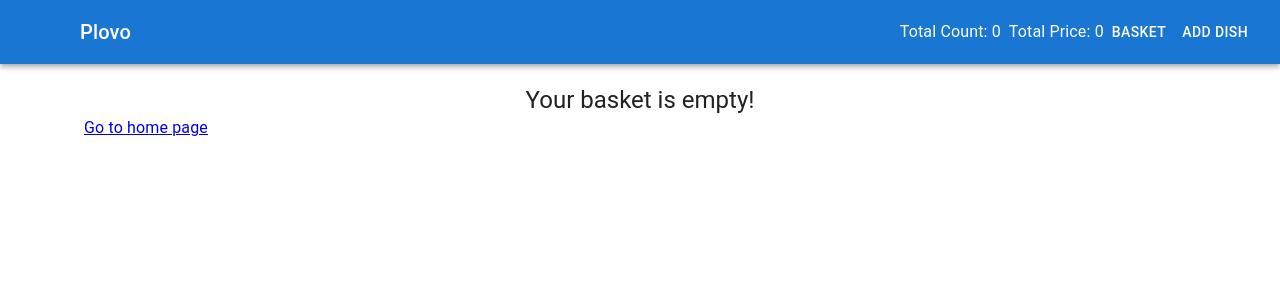
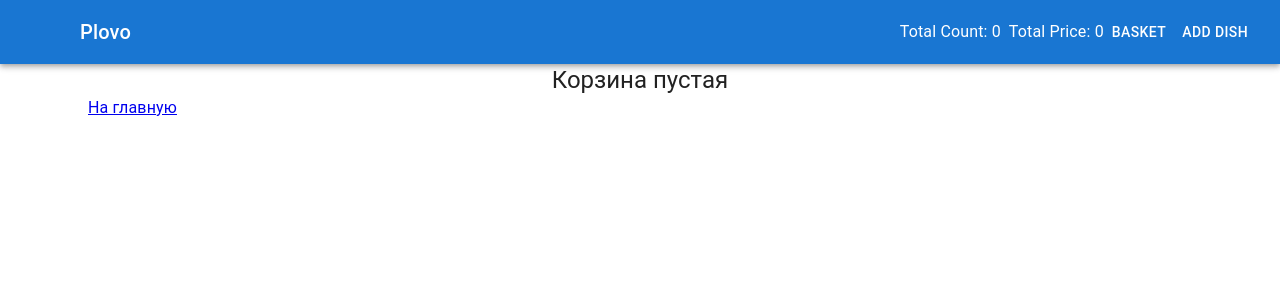
Before and after one commit to ihsant-lgtm/homework10, a React (Vite) app: page /basket in a window 1280 px wide. Shown: the top 300 px of the page. Built offline with nearby package versions, Linux system fonts and the light colour scheme; some icons are missing.

Commit message:
finished

```diff
--- a/src/App.tsx
+++ b/src/App.tsx
@@ -1,47 +1,118 @@
-import { Routes, Route } from "react-router"
-import { Header } from "./components/header/Header"
-import { Home } from "./pages/home/Home"
-import { Dish } from "./pages/dish/Dish"
-import { AddDish } from "./pages/add-dish/AddDish"
-import { Container } from "@mui/material"
-import { EditDish } from "./pages/edit-dish/EditDish"
-import { useState } from "react"
-import type { IBasketState, IDish } from "./types"
-import { addDishToBasket } from "./utils/basketHelpers"
-import { Basket } from "./pages/basket/Basket"
+import { Routes, Route } from "react-router";
+import { Header } from "./components/header/Header";
+import { Home } from "./pages/home/Home";
+import { Dish } from "./pages/dish/Dish";
+import { AddDish } from "./pages/add-dish/AddDish";
+import { Container } from "@mui/material";
+import { EditDish } from "./pages/edit-dish/EditDish";
+import { useState } from "react";
+import type { IBasketState, IDish } from "./types";
+import { Basket } from "./pages/basket/Basket";
 
 function App() {
-  const [basket, setBasket] = useState<IBasketState>(
-    {
+  const [basket, setBasket] = useState<IBasketState>({
+    items: [],
+    totalCount: 0,
+    totalPrice: 0,
+  });
+
+  const recalc = (items: IBasketState["items"]) => {
+    const totalCount = items.reduce((sum, i) => sum + i.count, 0);
+
+    const totalPrice = items.reduce((sum, i) => {
+      return sum + i.count * i.dish.price;
+    }, 0);
+
+    return { totalCount, totalPrice };
+  };
+
+  const handleAddDish = (dish: IDish) => {
+    setBasket((prev) => {
+      const existing = prev.items.find((i) => i.dish.id === dish.id);
+
+      let items;
+
+      if (existing) {
+        items = prev.items.map((i) =>
+          i.dish.id === dish.id ? { ...i, count: i.count + 1 } : i,
+        );
+      } else {
+        items = [...prev.items, { dish, count: 1 }];
+      }
+
+      const { totalCount, totalPrice } = recalc(items);
+
+      return {
+        items,
+        totalCount,
+        totalPrice,
+      };
+    });
+  };
+
+  const onIncrease = (id: string) => {
+    setBasket((prev) => {
+      const items = prev.items.map((item) =>
+        item.dish.id === id ? { ...item, count: item.count + 1 } : item,
+      );
+
+      return {
+        items,
+        ...recalc(items),
+      };
+    });
+  };
+
+  const onDecrease = (id: string) => {
+    setBasket((prev) => {
+      const items = prev.items
+        .map((item) =>
+          item.dish.id === id ? { ...item, count: item.count - 1 } : item,
+        )
+        .filter((item) => item.count > 0);
+
+      return {
+        items,
+        ...recalc(items),
+      };
+    });
+  };
+
+  const clearBasket = () => {
+    setBasket({
       items: [],
       totalCount: 0,
       totalPrice: 0,
-    }
-  );
-
-  const handleAddDish = (dish: IDish) => {
-    const updatedBasket = addDishToBasket(basket, dish)
-    setBasket(updatedBasket)
-  }
-
-  console.log(basket)
+    });
+  };
 
   return (
     <>
-      <Header totalCount={basket.totalCount} totalPrice={basket.totalPrice}/>
-      <Container style={{
-        padding: '20px'
-      }}>
+      <Header totalCount={basket.totalCount} totalPrice={basket.totalPrice} />
+
+      <Container>
         <Routes>
-          <Route path="/" element={<Home addDishToBasket={handleAddDish}/>} />
+          <Route path="/" element={<Home addDishToBasket={handleAddDish} />} />
           <Route path="/dish/:id" element={<Dish />} />
           <Route path="/dish/create" element={<AddDish />} />
-          <Route path="/dish/edit/:id" element={<EditDish />}/>
-          <Route path="/basket" element={<Basket basketState={basket}/>} />
+          <Route path="/dish/edit/:id" element={<EditDish />} />
+          <Route
+            path="/basket"
+            element={
+              <Basket
+                basketState={basket}
+                onIncrease={onIncrease}
+                onDecrease={onDecrease}
+                onOrder={() => {
+                  clearBasket();
+                }}
+              />
+            }
+          />
         </Routes>
       </Container>
     </>
-  )
+  );
 }
 
-export default App
+export default App;
--- /dev/null
+++ b/src/components/basket-items/BasketItems.tsx
@@ -0,0 +1,36 @@
+import type { IBasket } from "../../types";
+import { Box, Button, Typography } from "@mui/material";
+
+interface Props {
+  items: IBasket[];
+  onIncrease: (id: string) => void;
+  onDecrease: (id: string) => void;
+}
+
+export const BasketItems = ({ items, onIncrease, onDecrease }: Props) => {
+
+  return (
+    <Box>
+      {items.map((item, index) => (
+        <Box
+          key={item.dish.id}
+          display="flex"
+          justifyContent="space-between"
+          alignItems="center"
+          mb={2}
+        >
+          <Typography>
+            {index + 1}. {item.dish.name}
+          </Typography>
+
+          <Typography>кол-во: {item.count}</Typography>
+
+          <Box>
+            <Button onClick={() => onDecrease(item.dish.id)}>-</Button>
+            <Button onClick={() => onIncrease(item.dish.id)}>+</Button>
+          </Box>
+        </Box>
+      ))}
+    </Box>
+  );
+};
--- /dev/null
+++ b/src/components/order-form/OrderForm.tsx
@@ -0,0 +1,67 @@
+import { Box, Button, TextField, Typography } from "@mui/material";
+import { useState } from "react";
+
+interface Props {
+  totalPrice: number;
+  onSubmit: (data: any) => void;
+}
+
+export const OrderForm = ({ totalPrice, onSubmit }: Props) => {
+  const [form, setForm] = useState({
+    name: "",
+    address: "",
+    phone: ""
+  });
+
+  const change = (e: React.ChangeEvent<HTMLInputElement>) => {
+    setForm(prev => ({
+      ...prev,
+      [e.target.name]: e.target.value
+    }));
+  };
+
+  return (
+    <Box>
+      <Typography variant="h6">
+        Доставка
+      </Typography>
+
+      <TextField
+        name="name"
+        label="Имя"
+        fullWidth
+        margin="normal"
+        value={form.name}
+        onChange={change}
+      />
+
+      <TextField
+        name="address"
+        label="Адрес"
+        fullWidth
+        margin="normal"
+        value={form.address}
+        onChange={change}
+      />
+
+      <TextField
+        name="phone"
+        label="Телефон"
+        fullWidth
+        margin="normal"
+        value={form.phone}
+        onChange={change}
+      />
+
+      <Typography>Итого: {totalPrice}</Typography>
+
+      <Button
+        variant="contained"
+        fullWidth
+        onClick={() => onSubmit(form)}
+      >
+        Оформить заказ
+      </Button>
+    </Box>
+  );
+};
--- a/src/pages/basket/Basket.tsx
+++ b/src/pages/basket/Basket.tsx
@@ -1,32 +1,52 @@
-import { Container, Typography } from "@mui/material";
+import { Box, Container, Typography } from "@mui/material";
+import { Link } from "react-router";
 import type { IBasketState } from "../../types";
-import { Link } from "react-router";
+import { BasketItems } from "../../components/basket-items/BasketItems";
+import { OrderForm } from "../../components/order-form/OrderForm";
 
 interface Props {
-    basketState: IBasketState
+  basketState: IBasketState;
+  onIncrease: (id: string) => void;
+  onDecrease: (id: string) => void;
+  onOrder: (data: any) => void;
 }
 
-export const Basket = ({ basketState }: Props) => {
-    const { items, totalCount, totalPrice } = basketState
+export const Basket = ({
+  basketState,
+  onIncrease,
+  onDecrease,
+  onOrder
+}: Props) => {
+  const { items, totalPrice } = basketState;
 
   if (items.length === 0) {
     return (
       <Container>
-                <Typography variant="h5" align="center">
-                    Your basket is empty!
+        <Typography variant="h5" textAlign="center">
+          Корзина пустая
         </Typography>
-                <Link to={'/'}>
-                    <Typography>
-                        Go to home page
-                    </Typography>
+
+        <Link to="/">
+          <Typography>На главную</Typography>
         </Link>
       </Container>
-        )
+    );
   }
 
   return (
-        <div>
-            Basket
-        </div>
-    )
-}
+    <Container>
+      <Box display="flex" gap={4}>
+        <BasketItems
+          items={items}
+          onIncrease={onIncrease}
+          onDecrease={onDecrease}
+        />
+
+        <OrderForm
+          totalPrice={totalPrice}
+          onSubmit={onOrder}
+        />
+      </Box>
+    </Container>
+  );
+};
```
Lines whose indentation alone changed are shown as unchanged.
